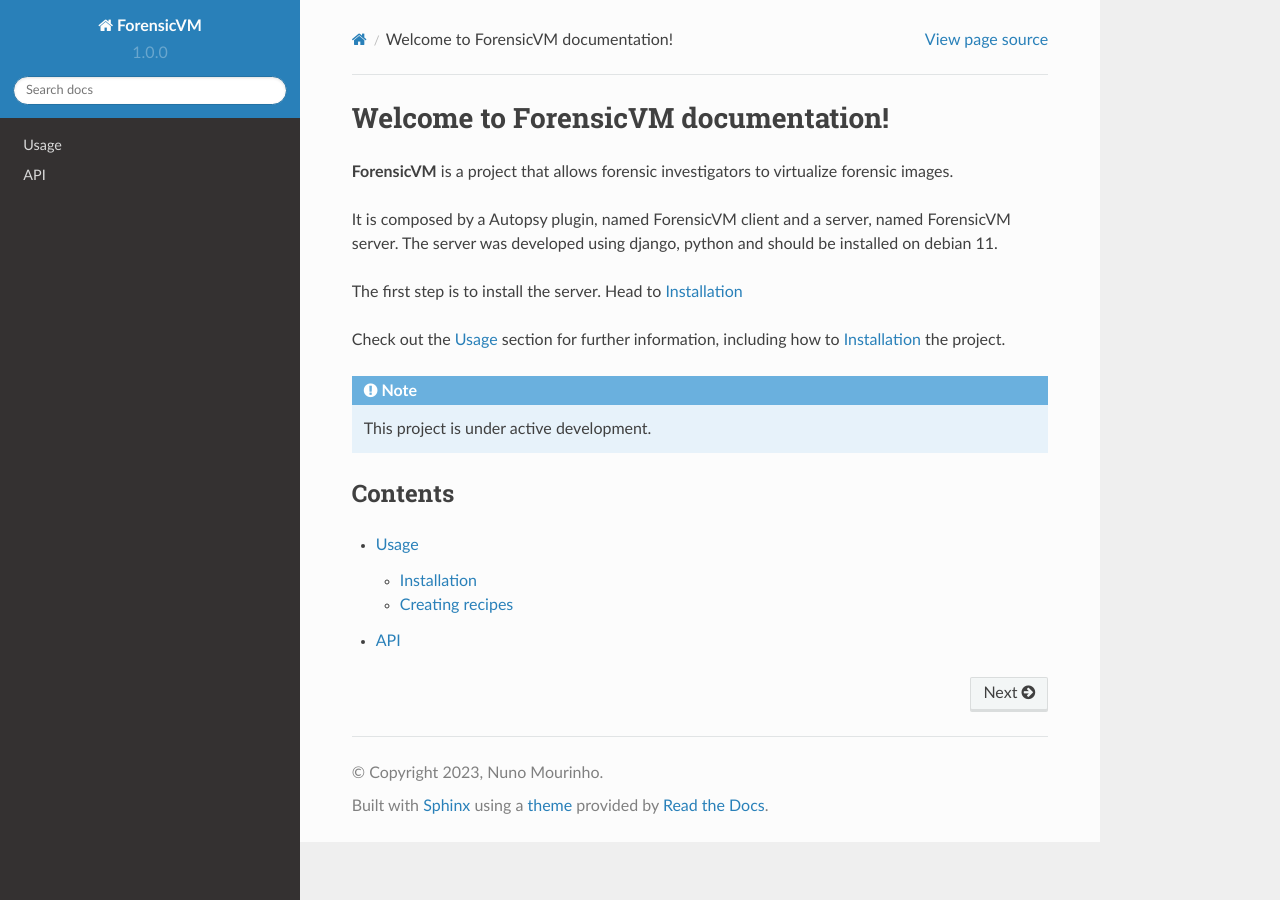
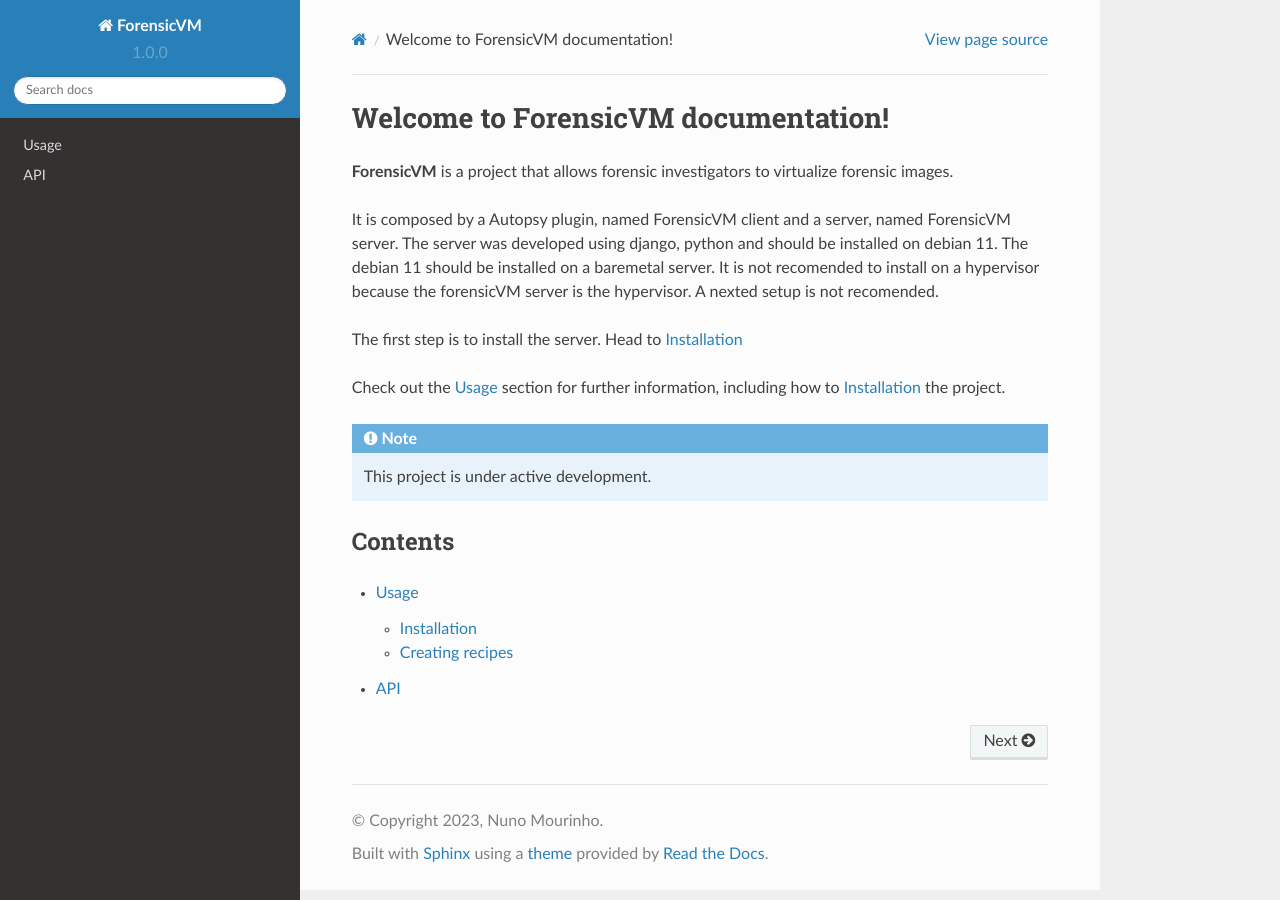
Before and after one commit to nunomourinho/ForensicVMServerAndClientDocs, a Sphinx documentation site: the page built from docs/source/index.rst, in a window 1280 px wide. Built offline with Sphinx 7.4.7 and the Read the Docs theme 2.0.0, drawn with Linux system fonts in a browser that asks for light colours.

Commit message:
Update index.rst

```diff
--- a/docs/source/index.rst
+++ b/docs/source/index.rst
@@ -4,7 +4,8 @@
 **ForensicVM** is a project that allows forensic investigators to virtualize forensic images.
 
 It is composed by a Autopsy plugin, named ForensicVM client and a server, named ForensicVM server.
-The server was developed using django, python and should be installed on debian 11.
+The server was developed using django, python and should be installed on debian 11. The debian 11 should be installed on a baremetal server.
+It is not recomended to install on a hypervisor because the forensicVM server is the hypervisor. A nexted setup is not recomended.
 
 The first step is to install the server. Head to :ref:`installation`
 
```
